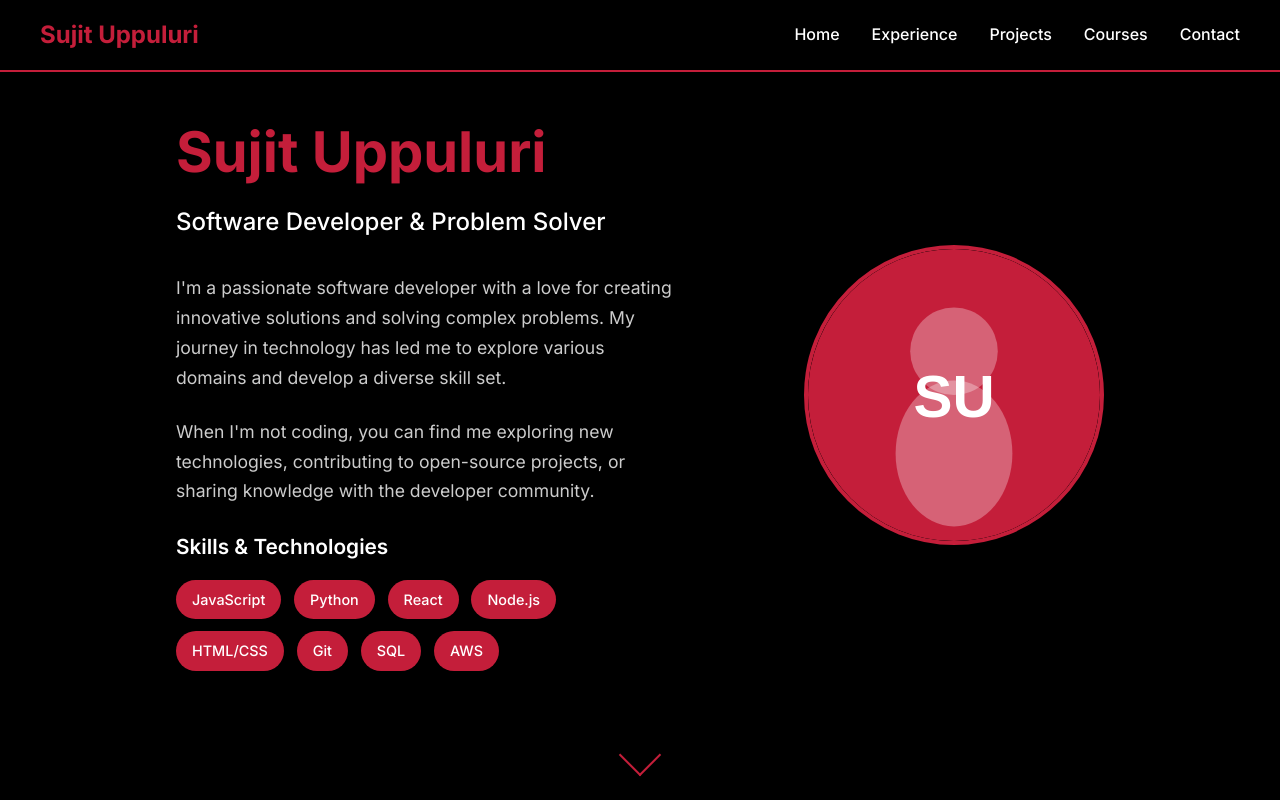
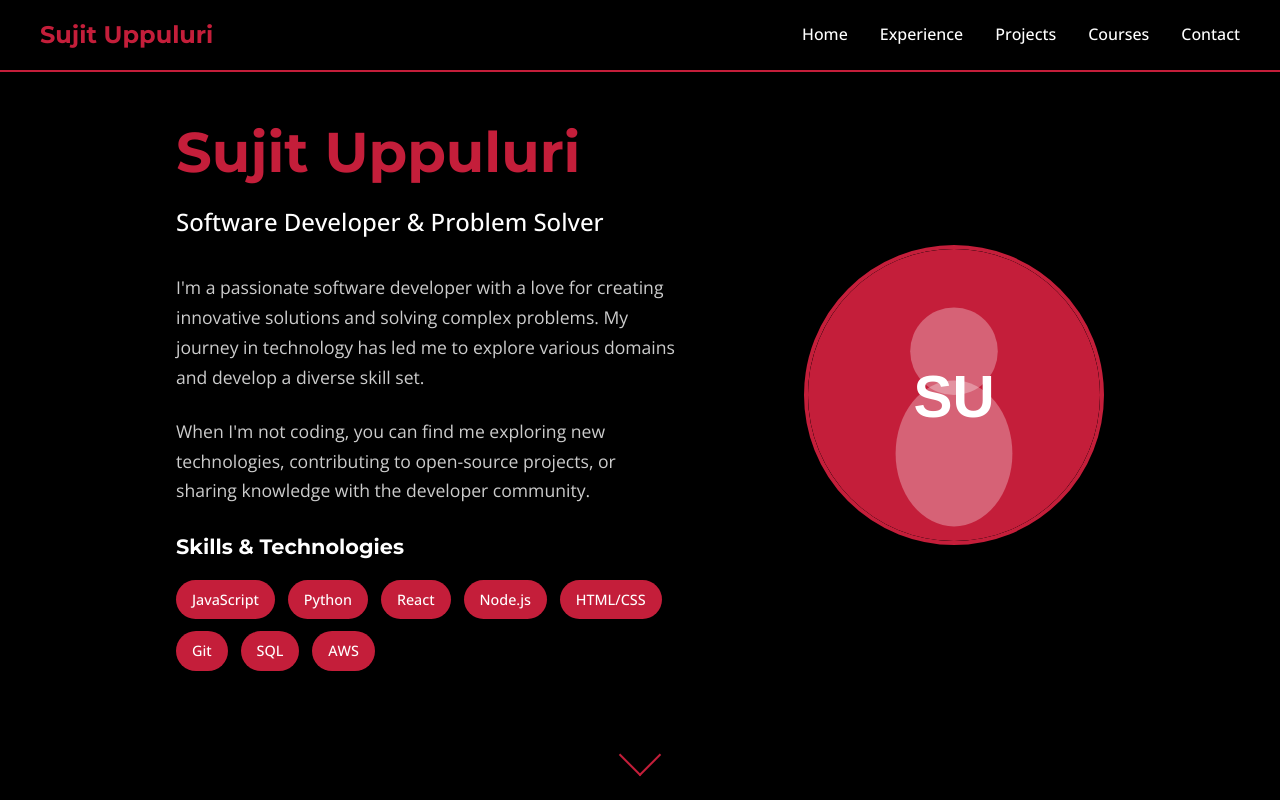
Before and after one commit to sujitu0806/sujitu0806.github.io, a plain HTML site: page index.html in a window 1280 px wide. Shown: the top 800 px of the page. Drawn offline with nearby package versions, Linux system fonts and the light colour scheme.

Commit message:
Update typography to Montserrat Bold and Open Sans
- Replace Inter font with Montserrat Bold for all headings (h1-h6)
- Use Open Sans for all body text (paragraphs, links, navigation)
- Update Google Fonts import to include both font families
- Ensure consistent typography throughout the website
- Maintain font weights and styling while changing font families

```diff
--- a/index.html
+++ b/index.html
@@ -8,7 +8,7 @@
     <link rel="stylesheet" href="styles.css">
     <link rel="preconnect" href="https://fonts.googleapis.com">
     <link rel="preconnect" href="https://fonts.gstatic.com" crossorigin>
-    <link href="https://fonts.googleapis.com/css2?family=Inter:wght@300;400;500;600;700&display=swap" rel="stylesheet">
+    <link href="https://fonts.googleapis.com/css2?family=Montserrat:wght@700&family=Open+Sans:wght@300;400;500;600;700&display=swap" rel="stylesheet">
     <link rel="icon" type="image/svg+xml" href="favicon.svg">
 </head>
 <body>
--- a/styles.css
+++ b/styles.css
@@ -11,7 +11,7 @@ html {
 }
 
 body {
-    font-family: 'Inter', sans-serif !important;
+    font-family: 'Open Sans', sans-serif !important;
     line-height: 1.6 !important;
     color: #fff !important;
     background-color: #000 !important;
@@ -25,6 +25,16 @@ body {
     max-width: 1200px;
     margin: 0 auto;
     padding: 0 20px;
+}
+
+/* Typography - Montserrat Bold for headings, Open Sans for body */
+h1, h2, h3, h4, h5, h6 {
+    font-family: 'Montserrat', sans-serif !important;
+    font-weight: 700 !important;
+}
+
+p, span, div, a, li, td, th, input, textarea, button {
+    font-family: 'Open Sans', sans-serif !important;
 }
 
 /* Navigation */
@@ -55,6 +65,7 @@ body {
     color: #c41e3a !important;
     text-decoration: none !important;
     transition: color 0.3s ease;
+    font-family: 'Montserrat', sans-serif !important;
 }
 
 .nav-logo a:hover {
@@ -73,6 +84,7 @@ body {
     transition: color 0.3s ease;
     position: relative;
     font-size: 1rem !important;
+    font-family: 'Open Sans', sans-serif !important;
 }
 
 .nav-link:hover {
```
